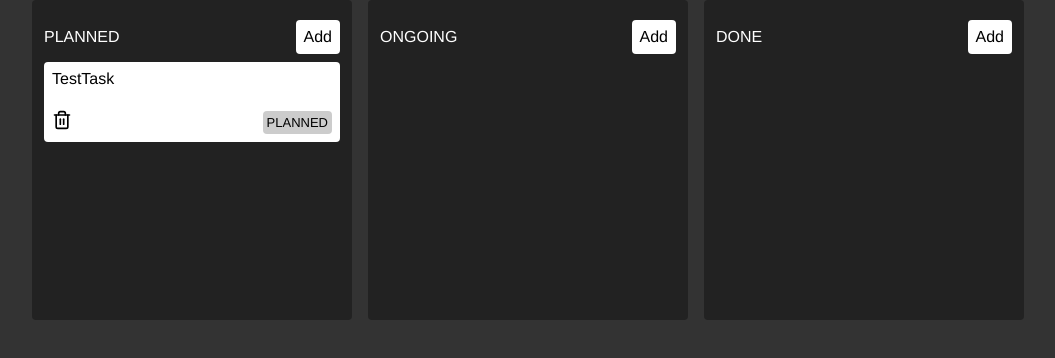
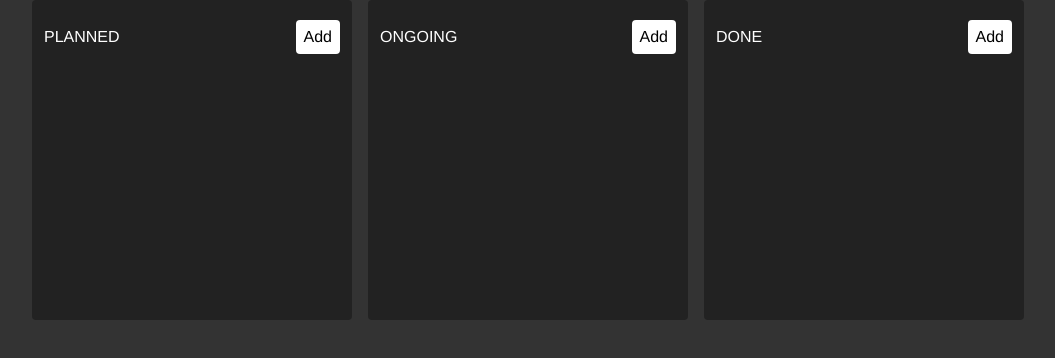
Before and after one commit to kharioki/kanban-zustand, a React (Vite) app: page / in a window 1280 px wide. Shown: the top 358 px of the page, without its empty margins (112-1167 px from the left). Built offline with nearby package versions, Linux system fonts and the light colour scheme.

Commit message:
persist middleware

```diff
--- a/src/store.js
+++ b/src/store.js
@@ -1,8 +1,8 @@
 import { create } from "zustand";
-import { devtools } from "zustand/middleware";
+import { devtools, persist } from "zustand/middleware";
 
 const store = (set) => ({
-  tasks: [{ title: 'TestTask', state: 'PLANNED' }],
+  tasks: [],
   draggedTask: null,
   addTask: (title, state) =>
     set(
@@ -23,4 +23,4 @@ const store = (set) => ({
     }))
 });
 
-export const useStore = create(devtools(store));
+export const useStore = create(persist(devtools(store), { name: 'kanban-store' }));
```
